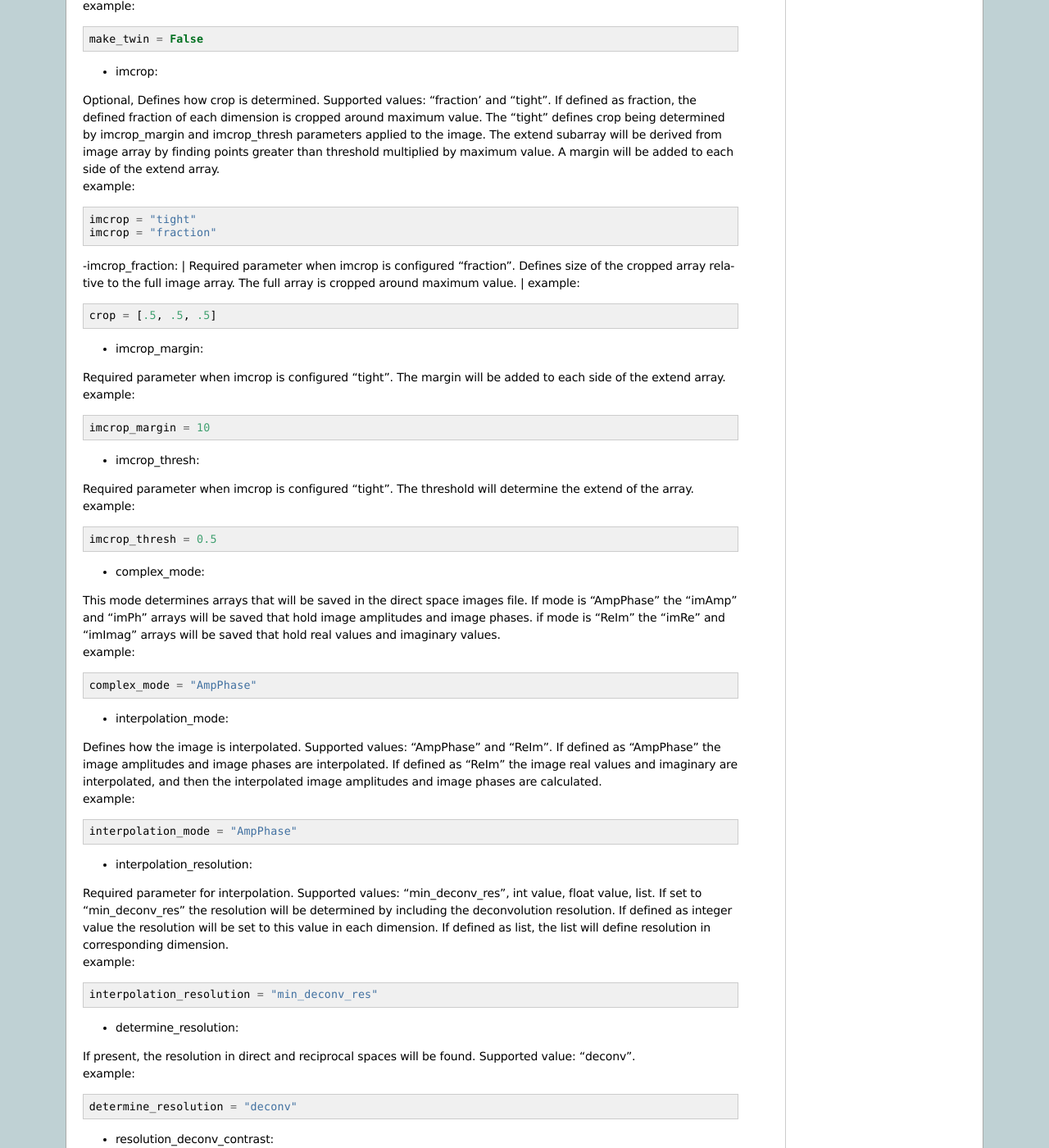
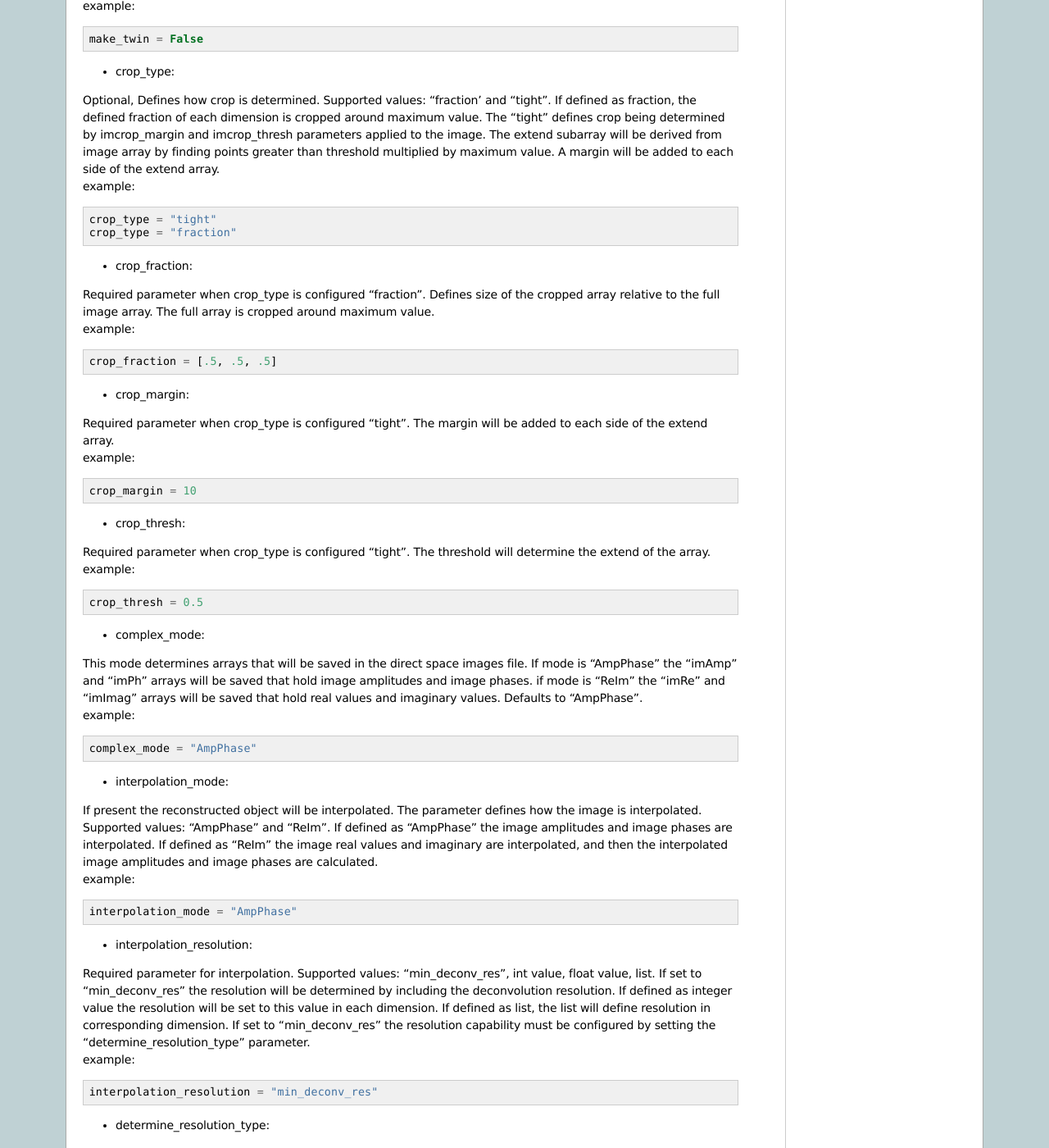
Before and after one commit to AdvancedPhotonSource/cohere, a Sphinx documentation site: the page built from docs/source/config_disp.rst, in a window 1280 px wide and 1400 px high, scrolled down 873 px. Shown: the whole window at 82% size. Built offline with Sphinx 7.4.7, drawn with Linux system fonts in a browser that asks for light colours; some of the changed text lies outside the part shown.

Commit message:
updated docs to reflect parameter change, sync with ui

```diff
--- a/docs/source/config_disp.rst
+++ b/docs/source/config_disp.rst
@@ -33,65 +33,65 @@ Parameters
 
     make_twin = False
 
-- imcrop:
+- crop_type:
 | Optional, Defines how crop is determined. Supported values: "fraction' and "tight". If defined as fraction, the defined fraction of each dimension is cropped around maximum value. The "tight" defines crop being determined by imcrop_margin and imcrop_thresh parameters applied to the image. The extend subarray will be derived from image array by finding points greater than threshold multiplied by maximum value. A margin will be added to each side of the extend array.
 | example:
 ::
 
-    imcrop = "tight"
-    imcrop = "fraction"
+    crop_type = "tight"
+    crop_type = "fraction"
 
--imcrop_fraction:
-| Required parameter when imcrop is configured "fraction". Defines size of the cropped array relative to the full image array. The full array is cropped around maximum value.
+- crop_fraction:
+| Required parameter when crop_type is configured "fraction". Defines size of the cropped array relative to the full image array. The full array is cropped around maximum value.
 | example:
 ::
 
-    crop = [.5, .5, .5]
+    crop_fraction = [.5, .5, .5]
 
-- imcrop_margin:
-| Required parameter when imcrop is configured "tight". The margin will be added to each side of the extend array.
+- crop_margin:
+| Required parameter when crop_type is configured "tight". The margin will be added to each side of the extend array.
 | example:
 ::
 
-    imcrop_margin = 10
+    crop_margin = 10
 
-- imcrop_thresh:
-| Required parameter when imcrop is configured "tight". The threshold will determine the extend of the array.
+- crop_thresh:
+| Required parameter when crop_type is configured "tight". The threshold will determine the extend of the array.
 | example:
 ::
 
-    imcrop_thresh = 0.5
+    crop_thresh = 0.5
 
 - complex_mode:
-| This mode determines arrays that will be saved in the direct space images file. If mode is "AmpPhase" the "imAmp" and "imPh" arrays will be saved that hold image amplitudes and image phases. if mode is "ReIm" the "imRe" and "imImag" arrays will be saved that hold real values and imaginary values.
+| This mode determines arrays that will be saved in the direct space images file. If mode is "AmpPhase" the "imAmp" and "imPh" arrays will be saved that hold image amplitudes and image phases. if mode is "ReIm" the "imRe" and "imImag" arrays will be saved that hold real values and imaginary values. Defaults to "AmpPhase".
 | example:
 ::
 
     complex_mode = "AmpPhase"
 
 - interpolation_mode:
-| Defines how the image is interpolated. Supported values: "AmpPhase" and "ReIm". If defined as "AmpPhase" the image amplitudes and image phases are interpolated. If defined as "ReIm" the image real values and imaginary are interpolated, and then the interpolated image amplitudes and image phases are calculated.
+| If present the reconstructed object will be interpolated. The parameter defines how the image is interpolated. Supported values: "AmpPhase" and "ReIm". If defined as "AmpPhase" the image amplitudes and image phases are interpolated. If defined as "ReIm" the image real values and imaginary are interpolated, and then the interpolated image amplitudes and image phases are calculated.
 | example:
 ::
 
     interpolation_mode = "AmpPhase"
 
 - interpolation_resolution:
-| Required parameter for interpolation. Supported values: "min_deconv_res", int value, float value, list. If set to "min_deconv_res" the resolution will be determined by including the deconvolution resolution. If defined as integer value the resolution will be set to this value in each dimension. If defined as list, the list will define resolution in corresponding dimension.
+| Required parameter for interpolation. Supported values: "min_deconv_res", int value, float value, list. If set to "min_deconv_res" the resolution will be determined by including the deconvolution resolution. If defined as integer value the resolution will be set to this value in each dimension. If defined as list, the list will define resolution in corresponding dimension. If set to "min_deconv_res" the resolution capability must be configured by setting the "determine_resolution_type" parameter.
 | example:
 ::
 
     interpolation_resolution = "min_deconv_res"
 
-- determine_resolution:
+- determine_resolution_type:
 | If present, the resolution in direct and reciprocal spaces will be found. Supported value: "deconv".
 | example:
 ::
 
-    determine_resolution = "deconv"
+    determine_resolution_type = "deconv"
 
 - resolution_deconv_contrast:
-|
+| A fraction less than 0, required when "determine_resolution_type" is set to "deconv".
 | example:
 ::
 
```
